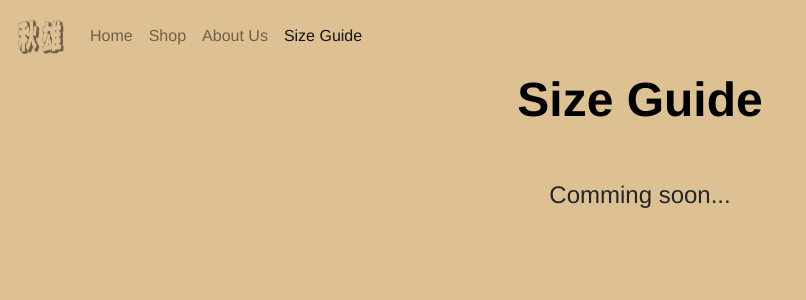
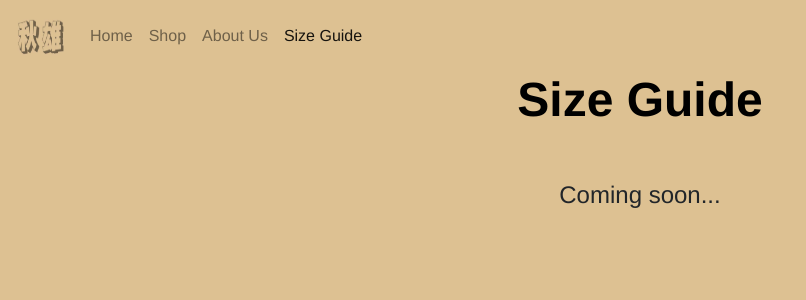
Before and after one commit to Tazmondo/akio-website, a React (Create React App) app in the folder akio-website/: page /sizes in a window 1280 px wide. Shown: the top 300 px of the page, without its empty margins (0-806 px from the left). Built offline with nearby package versions, Linux system fonts and the light colour scheme; no server answers.

Commit message:
correct spelling mistake

```diff
--- a/akio-website/src/Components/size-guide/SizeGuide.tsx
+++ b/akio-website/src/Components/size-guide/SizeGuide.tsx
@@ -11,7 +11,7 @@ function SizeGuide() : JSX.Element{
 
 
             <p className = 'description-text text-center mt-5'>
-                Comming soon...
+                Coming soon...
             </p>
         </div>
 
```
